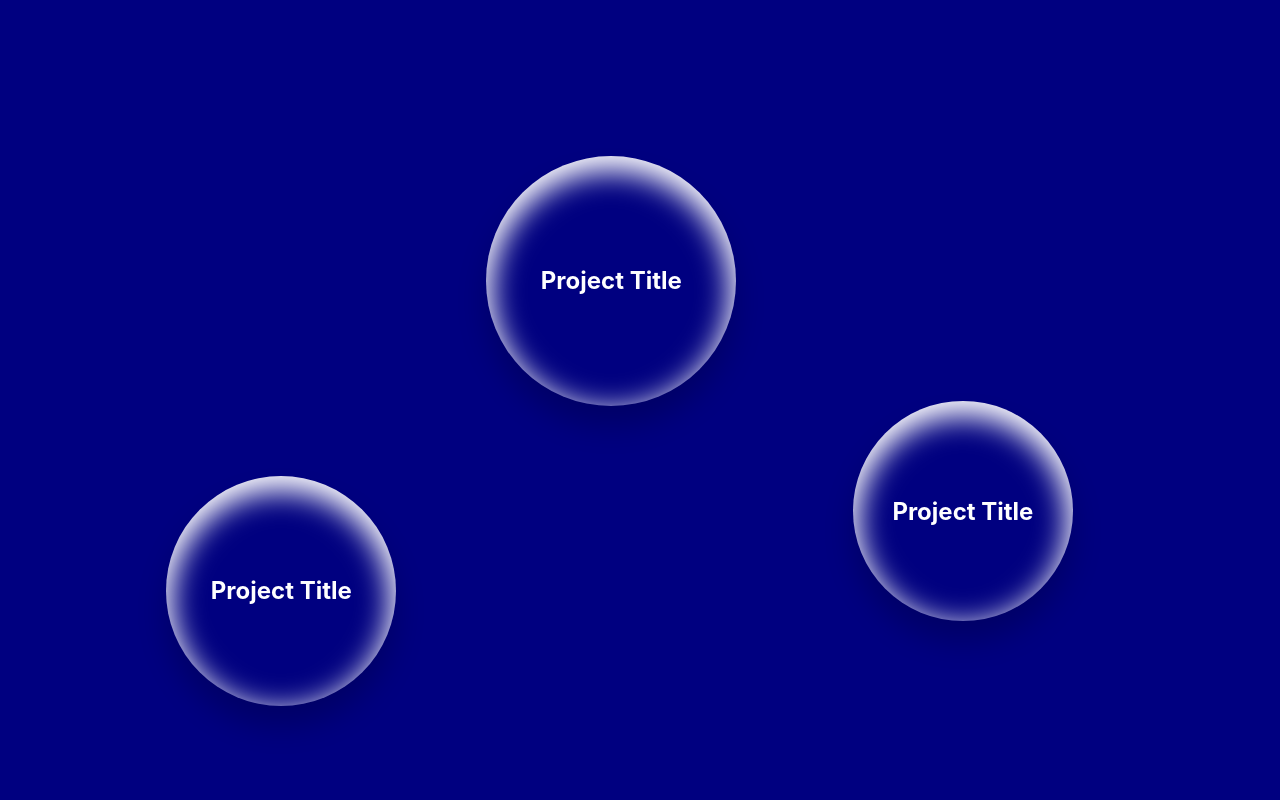
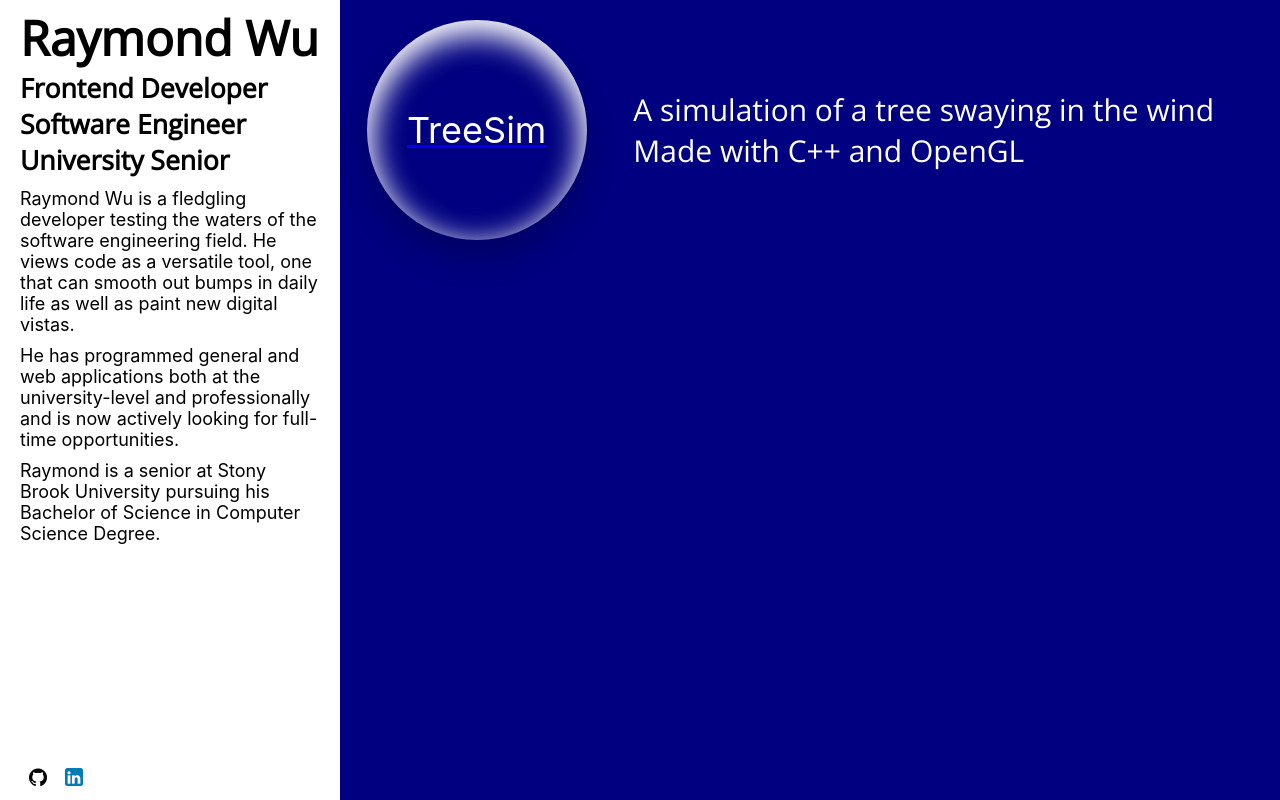
Before and after one commit to Nydroam/personal-website, a React (Create React App) app: page / in a window 1280 px wide. Built offline with nearby package versions, Linux system fonts and the light colour scheme.

Commit message:
removed bubble animations

```diff
--- a/src/App.css
+++ b/src/App.css
@@ -1,6 +1,11 @@
 .flex{
   display:flex;
-  overflow: hidden;
+  align-items:center;
+  justify-content: space-evenly;
+  width:100%;
+}
+.flex-column{
+  flex-direction: column;
 }
 .card{
   margin-top:100px;
@@ -16,6 +21,12 @@
   margin-top:15px;
   font-size:30px;
   font-family: "Open Sans";
+}
+.proj{
+  width: calc(100% - 320px);
+  font-size:30px;
+  font-family: "Open Sans";
+  color:white;
 }
 .line{
   border-top: 1px solid black;
@@ -77,15 +88,13 @@ h1,h2,h3,h4,h5,h6{
   bottom:0px;
   background-color:white;
   padding-bottom:10px;
-  width:100%;
+  width:calc(100% - 20px);
 }
 .right{
-  width:calc(100%);
+  width:calc(100% - 320px);
   height:100vh;
   background-color:navy;
   text-align:left;
-
-  position:relative;
 }
 .right .heading{
   padding-left: 20px;
@@ -96,6 +105,7 @@ h1,h2,h3,h4,h5,h6{
   font-family: 'Comic Sans MS';
   display:flex;
   justify-content: space-between;
+  justify-items:center;
   align-items:center;
 }
 .right .heading h1{
@@ -110,22 +120,49 @@ h1,h2,h3,h4,h5,h6{
   text-align:left;
   margin-top:10px;
 }
+@keyframes sideWays {
+  0% {
+      margin-left:0px;
+  }
+  100% {
+      margin-left:100px;
+  }
+}
+@keyframes animateBubble {
+  0% {
+    top:calc(100% + 300px);
+
+  }
+  100% {
+    top:-300px;
+  }
+}
+@keyframes staticBubble{
+  0% {
+    margin-top:0px;
+  }
+  100%{
+    margin-top:20px;
+  }
+}
 .bubble{
-  position: absolute;
   border-radius: 100px;
   width:200px;
   height:200px;
   text-align:center;
+  font-size: 36px;
   box-shadow:0 20px 30px rgba(0, 0, 0, 0.2), inset 0px 10px 30px 5px rgba(255, 255, 255, 1);
   display:flex;
+  align-items: center;
   justify-content: center;
-  align-items: center;
   color:white;
+  transition: transform 1s
+
 }
 
-.bubble:hover{
+/* .bubble:hover{
   transform:scale(2,2);
-}
+} */
 .App {
   text-align: center;
 }
--- a/src/App.js
+++ b/src/App.js
@@ -2,6 +2,30 @@ import React from 'react';
 import './App.css';
 import Bubble from './components/bubble/Bubble';
 
+function generateBubbles(n) {
+  let bubbles = []
+  for (let i = 0; i < n; i++){
+    bubbles.push(<Bubble
+      diameter={Math.random()*100 + 30}
+      x={Math.random()*80 + 10}
+      y={Math.random()*60 + 20}
+      xspeed={Math.random()*5+5}
+      yspeed={Math.random()*30+10}
+      // spr={Math.random()*5+1}
+      // spry={Math.random()*5+1}
+      // shake={Math.random()*20+15}
+      // shakey={Math.random()*20+15}
+      float={true}>
+      </Bubble>)
+  }
+  return bubbles
+}
+
+const projects = [
+  {name:"TreeSim",
+    link:"https://github.com/Nydroam/TreeSim",
+  desc:["A simulation of a tree swaying in the wind","Made with C++ and OpenGL"]}
+]
 function App() {
   return (
     <div className="App flex">
@@ -21,10 +45,10 @@ function App() {
           <a href="https://linkedin.com/in/raywu17" className="fa fa-linkedin"></a>
         </div>
       </div> */}
-      {/* <div className="left">
+      <div className="left">
 
         <div className="heading">
-          <h1>Raymond</h1>
+          <h2>Raymond Wu</h2>
           <h5>Frontend Developer</h5>
           <h5>Software Engineer</h5>
           <h5>University Senior</h5>
@@ -45,7 +69,7 @@ function App() {
         <a href="https://github.com/Nydroam" className="fa fa-github"></a>
           <a href="https://linkedin.com/in/raywu17" className="fa fa-linkedin"></a>
         </div>
-      </div> */}
+      </div>
       <div className="right">
         {/* <div className="heading">
           <h1>RaymondWu</h1>
@@ -53,9 +77,9 @@ function App() {
           <h3> Active Gamer</h3>
           <h3> Aspiring Creator</h3>
         </div> */}
-        <Bubble diameter={230} x={15} y={60} spr={3} spry={2} shake={20} shakey={15} float={false}></Bubble>
-        <Bubble diameter={250} x={40} y={20} spr={3} spry={2} shake={20} shakey={15} float={false}></Bubble>
-        <Bubble diameter={220} x={65} y={50} spr={3} spry={2} shake={20} shakey={15} float={false}></Bubble>
+        <div className="flex flex-column">
+        {projects.map( (x) => <Bubble name={x.name} diameter={220} desc={x.desc} link={x.link}></Bubble>)}
+        </div>
       </div>
     </div>
   );
--- a/src/components/bubble/Bubble.js
+++ b/src/components/bubble/Bubble.js
@@ -1,42 +1,33 @@
 import React from 'react';
+import { NONAME } from 'dns';
 
 class Bubble extends React.Component{
 
     constructor(props){
         super(props)
-        this.state = {
-            x:this.props.x,
-            y:this.props.y,
-            change:Math.random()<0.5?1:-1,
-            changey:Math.random()<0.5?1:-1,
-            frame:1,
-            framey:1,
-            transition:true,
-        }
 
     }
     componentDidMount(){
-        setInterval( () =>
-        {
-            this.setState({transition:true})
-            if (this.state.frame >= this.props.shake || this.state.frame <= -1 * this.props.shake)
-                this.setState({change:this.state.change*-1});
-            if (this.state.framey >= this.props.shakey || this.state.framey <= -1 * this.props.shakey)
-                this.setState({changey:this.state.changey*-1});
-            console.log(this.state.framey)
-            if (this.state.y < -50)
-                this.setState({y:110,transition:false})
-            this.setState({
-                x:this.props.x+ Math.sin(this.state.frame/this.props.shake * Math.PI/2)*this.props.spr,
-                y:this.props.float?this.state.y-1:this.props.y+ Math.sin(this.state.framey/this.props.shakey * Math.PI/2)*this.props.spry,
-                frame:this.state.frame+this.state.change,
-                framey:this.state.framey+this.state.changey});
-        },150)
     }
     render(){
-        const {x,y} = this.state;
+        // const element = this.props.float?
+        // <div className="bubble" style={{width:this.props.diameter,height:this.props.diameter, borderRadius:this.props.diameter/2,left:x+"%",animation: "animateBubble "+this.props.yspeed+"s linear infinite, sideWays "+this.props.xspeed+"s ease-in-out infinite alternate", transform:"none"}}></div>:
+        // <div className="bubble" style={{width:this.props.diameter,height:this.props.diameter, borderRadius:this.props.diameter/2,left:x+"%",top:y + "%",animation: "staticBubble "+this.props.yspeed+"s linear infinite alternate, sideWays "+this.props.xspeed+"s ease-in-out infinite alternate", transition:"transform 0.2s linear"}}><h2>Project Title</h2></div>;
+        // return(
+        //     element
+        // )
         return(
-            <div className="bubble" style={{width:this.props.diameter,height:this.props.diameter, borderRadius:this.props.diameter/2,left:x + "%",top:y + "%", transition:this.state.transition?"0.15s linear":"none"}}><h2>Project Title</h2></div>
+            <div className="flex" style={{marginTop:"20px"}}>
+            <a href={this.props.link}><div className="bubble" style={{
+                width:this.props.diameter,
+                minWidth:this.props.diameter,
+                height:this.props.diameter,
+                marginRight:20,
+                borderRadius:this.props.diameter/2}}> {this.props.name} </div>
+            </a>
+            <div className="proj">
+                {this.props.desc.map(para=> <div>{para}</div>)}
+            </div></div>
         )
     }
 }
```
